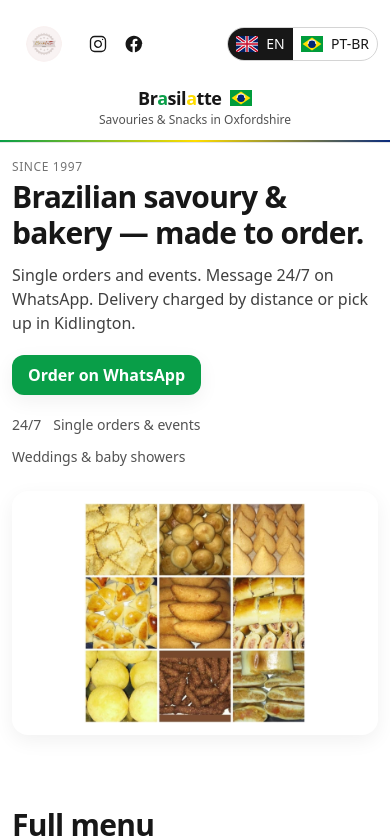
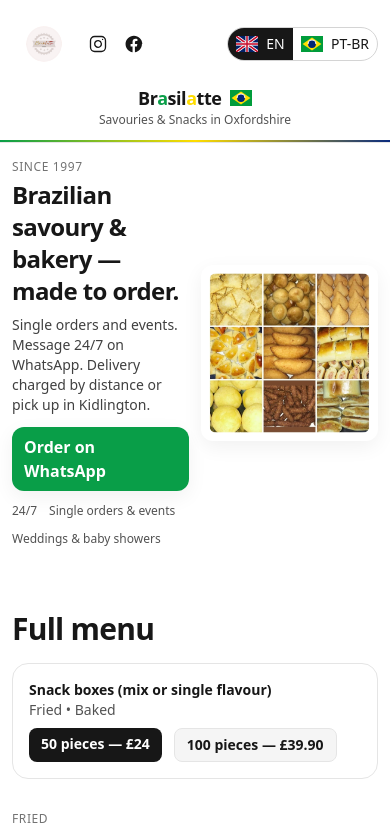
Before and after one commit to Shanlw440/brasilatte_website, a React (Vite) app: page / in a window 390 px wide. Shown: the top 839 px of the page. Built offline with nearby package versions, Linux system fonts and the light colour scheme.

Commit message:
Phone hero two-column (text left, photo right); footer simplified

```diff
--- a/src/App.jsx
+++ b/src/App.jsx
@@ -5,10 +5,7 @@
 import MainPhoto from "./assets/main_photo.JPG?url";
 import { messages } from "./i18n";
 
-/** Brand colours */
 const brand = { green: "#099E48", yellow: "#FFDD00", blue: "#0A2B7E" };
-
-/** WhatsApp (07594754354 -> E.164 without + or spaces) */
 const WHATSAPP_NUMBER = "447594754354";
 
 export default function App() {
@@ -99,7 +96,7 @@
 
   return (
     <div id="top" className="min-h-screen text-neutral-900">
-      <Header lang={lang} setLang={setLang} copy={copy} waLink={waLink} />
+      <Header lang={lang} setLang={setLang} copy={copy} />
       <Hero copy={copy} waLink={waLink} sinceLabel={t.since} />
       <MenuSections lang={lang} copy={copy} />
       <HowToOrder copy={copy} waLink={waLink} />
@@ -110,74 +107,43 @@
   );
 }
 
-/* ================= Header (mobile-friendly, no WhatsApp button in bar) ================= */
-
-function Header({ lang, setLang, copy /* waLink unused in header now */ }) {
+/* ================= Header (no WhatsApp in bar) ================= */
+function Header({ lang, setLang, copy }) {
   return (
     <header className="sticky top-0 z-40 bg-white/90 backdrop-blur border-b border-neutral-200">
       <div className="max-w-6xl mx-auto px-3 md:px-4 py-3 md:py-5">
-        {/* Phone layout: two rows so nothing overlaps */}
+        {/* Phone: two rows */}
         <div className="flex items-center justify-between md:hidden">
           <div className="flex items-center gap-2">
             <img src={Logo} alt="Brasilatte logo" className="h-16 w-auto" />
-            {/* socials next to logo */}
-            <a
-              href="https://instagram.com/brasilatte"
-              target="_blank"
-              rel="noreferrer"
-              aria-label="Instagram @brasilatte"
-              className="p-1 rounded-md hover:bg-neutral-100"
-            >
+            <a href="https://instagram.com/brasilatte" target="_blank" rel="noreferrer" className="p-1 rounded-md hover:bg-neutral-100" aria-label="Instagram">
               <InstagramIcon className="h-5 w-5" />
             </a>
-            <a
-              href="https://www.facebook.com/share/1ZTWWm2Dfe/?mibextid=wwXIfr"
-              target="_blank"
-              rel="noreferrer"
-              aria-label="Facebook"
-              className="p-1 rounded-md hover:bg-neutral-100"
-            >
+            <a href="https://www.facebook.com/share/1ZTWWm2Dfe/?mibextid=wwXIfr" target="_blank" rel="noreferrer" className="p-1 rounded-md hover:bg-neutral-100" aria-label="Facebook">
               <FacebookIcon className="h-5 w-5" />
             </a>
           </div>
-          <div className="flex items-center gap-2">
-            <FlagToggle lang={lang} setLang={setLang} />
-            {/* WhatsApp button removed */}
-          </div>
+          <FlagToggle lang={lang} setLang={setLang} />
         </div>
 
-        {/* brand line on phone */}
         <div className="md:hidden mt-2 text-center">
           <div className="inline-flex items-center gap-2">
             <h1 className="text-lg font-extrabold tracking-tight">
-              Br<span style={{ color: brand.green }}>a</span>sil
-              <span style={{ color: brand.yellow }}>a</span>tte
+              Br<span style={{ color: brand.green }}>a</span>sil<span style={{ color: brand.yellow }}>a</span>tte
             </h1>
             <img src={BR} alt="" className="h-4 w-auto" />
           </div>
           <div className="text-xs text-neutral-600">{copy.subtitleHeader}</div>
         </div>
 
-        {/* Tablet/Desktop layout stays centred like before */}
+        {/* Tablet/Desktop */}
         <div className="hidden md:flex items-center gap-4 relative">
           <img src={Logo} alt="Brasilatte logo" className="h-32 lg:h-36 w-auto" />
           <div className="flex items-center gap-2">
-            <a
-              href="https://instagram.com/brasilatte"
-              target="_blank"
-              rel="noreferrer"
-              aria-label="Instagram @brasilatte"
-              className="p-1 rounded-md hover:bg-neutral-100"
-            >
+            <a href="https://instagram.com/brasilatte" target="_blank" rel="noreferrer" className="p-1 rounded-md hover:bg-neutral-100" aria-label="Instagram">
               <InstagramIcon className="h-5 w-5" />
             </a>
-            <a
-              href="https://www.facebook.com/share/1ZTWWm2Dfe/?mibextid=wwXIfr"
-              target="_blank"
-              rel="noreferrer"
-              aria-label="Facebook"
-              className="p-1 rounded-md hover:bg-neutral-100"
-            >
+            <a href="https://www.facebook.com/share/1ZTWWm2Dfe/?mibextid=wwXIfr" target="_blank" rel="noreferrer" className="p-1 rounded-md hover:bg-neutral-100" aria-label="Facebook">
               <FacebookIcon className="h-5 w-5" />
             </a>
           </div>
@@ -185,17 +151,15 @@
           <div className="absolute inset-x-0 top-1/2 -translate-y-1/2 text-center pointer-events-none">
             <div className="inline-flex items-center gap-2">
               <h1 className="text-2xl lg:text-3xl font-extrabold tracking-tight">
-                Br<span style={{ color: brand.green }}>a</span>sil
-                <span style={{ color: brand.yellow }}>a</span>tte
+                Br<span style={{ color: brand.green }}>a</span>sil<span style={{ color: brand.yellow }}>a</span>tte
               </h1>
               <img src={BR} alt="" className="h-5 w-auto" />
             </div>
             <div className="mt-1 text-xs text-neutral-600">{copy.subtitleHeader}</div>
           </div>
 
-          <div className="ml-auto flex items-center gap-3">
+          <div className="ml-auto">
             <FlagToggle lang={lang} setLang={setLang} />
-            {/* WhatsApp button removed */}
           </div>
         </div>
       </div>
@@ -213,22 +177,16 @@
     <div className="inline-flex rounded-full border border-neutral-300 bg-white overflow-hidden text-sm">
       <button
         onClick={() => setLang("en")}
-        className={`px-2 py-1.5 flex items-center gap-2 ${
-          lang === "en" ? "bg-neutral-900 text-white" : "hover:bg-neutral-50"
-        }`}
-        aria-pressed={lang === "en"}
-        title="English"
+        className={`px-2 py-1.5 flex items-center gap-2 ${lang === "en" ? "bg-neutral-900 text-white" : "hover:bg-neutral-50"}`}
+        aria-pressed={lang === "en"} title="English"
       >
         <img src={UK} alt="English (UK)" className="h-4 w-auto" />
         <span>EN</span>
       </button>
       <button
         onClick={() => setLang("pt")}
-        className={`px-2 py-1.5 flex items-center gap-2 ${
-          lang === "pt" ? "bg-neutral-900 text-white" : "hover:bg-neutral-50"
-        }`}
-        aria-pressed={lang === "pt"}
-        title="Português (Brasil)"
+        className={`px-2 py-1.5 flex items-center gap-2 ${lang === "pt" ? "bg-neutral-900 text-white" : "hover:bg-neutral-50"}`}
+        aria-pressed={lang === "pt"} title="Português (Brasil)"
       >
         <img src={BR} alt="Português (Brasil)" className="h-4 w-auto" />
         <span>PT-BR</span>
@@ -237,44 +195,41 @@
   );
 }
 
-/* ================= Hero ================= */
-
+/* ================= Hero (two columns even on phones) ================= */
 function Hero({ copy, waLink, sinceLabel }) {
   return (
-    <section className="max-w-6xl mx-auto px-3 md:px-4 pt-4 md:pt-6 pb-10 md:pb-12 grid md:grid-cols-2 gap-6 md:gap-10 items-center">
-      <div>
+    <section className="max-w-6xl mx-auto px-3 md:px-4 pt-4 md:pt-6 pb-8 md:pb-12 grid grid-cols-2 gap-3 sm:gap-4 md:gap-10 items-center">
+      {/* Left: text */}
+      <div className="min-w-0">
         <div className="text-xs uppercase tracking-wider text-neutral-500">{sinceLabel}</div>
-        <h2 className="text-3xl md:text-5xl font-extrabold tracking-tight mt-1">{copy.heroTitle}</h2>
-        <p className="mt-3 md:mt-4 text-base md:text-lg text-neutral-700">{copy.heroSubtitle}</p>
-        <div className="mt-5 md:mt-6 flex flex-wrap gap-3">
+        <h2 className="text-2xl sm:text-3xl md:text-5xl font-extrabold tracking-tight mt-1">{copy.heroTitle}</h2>
+        <p className="mt-2 sm:mt-3 md:mt-4 text-sm sm:text-base md:text-lg text-neutral-700">{copy.heroSubtitle}</p>
+        <div className="mt-3 sm:mt-4 md:mt-6 flex flex-wrap gap-3">
           <a
             href={waLink}
-            className="px-4 py-2 rounded-xl text-white font-semibold shadow-soft"
+            className="px-3 sm:px-4 py-2 rounded-xl text-white font-semibold shadow-soft"
             style={{ backgroundColor: brand.green }}
-            target="_blank"
-            rel="noopener noreferrer"
+            target="_blank" rel="noopener noreferrer"
           >
             Order on WhatsApp
           </a>
         </div>
-        <div className="mt-5 md:mt-6 flex items-center gap-3 md:gap-4 text-sm text-neutral-600 flex-wrap">
+        <div className="mt-3 sm:mt-4 md:mt-6 flex items-center gap-3 md:gap-4 text-xs sm:text-sm text-neutral-600 flex-wrap">
           {copy.chips.map((c) => (
             <span key={c}>{c}</span>
           ))}
         </div>
       </div>
 
-      {/* Right column: hero photo */}
-      <div>
-        <div className="rounded-2xl md:rounded-3xl bg-white shadow-soft p-3 md:p-4">
-          <div className="rounded-xl md:rounded-2xl overflow-hidden">
+      {/* Right: photo */}
+      <div className="min-w-0">
+        <div className="rounded-xl md:rounded-3xl bg-white shadow-soft p-2 sm:p-3 md:p-4">
+          <div className="rounded-lg md:rounded-2xl overflow-hidden">
             <img
               src={MainPhoto}
               alt="Brasilatte — freshly made Brazilian snacks"
-              className="w-full h-[220px] sm:h-[260px] md:h-[340px] lg:h-[400px] object-contain object-center"
-              loading="eager"
-              decoding="async"
-              fetchpriority="high"
+              className="w-full h-[160px] sm:h-[220px] md:h-[340px] lg:h-[400px] object-contain object-center"
+              loading="eager" decoding="async" fetchpriority="high"
             />
           </div>
         </div>
@@ -284,7 +239,6 @@
 }
 
 /* ================= Menu ================= */
-
 function MenuSections({ lang, copy }) {
   const fried = [
     { en: "Coxinha de frango (chicken coxinha)", pt: "Coxinha de frango", tag: "" },
@@ -323,7 +277,6 @@
     <section id="menu" className="max-w-6xl mx-auto px-3 md:px-4 py-8">
       <h3 className="text-3xl font-extrabold tracking-tight">{copy.fullMenu}</h3>
 
-      {/* Boxes info (Fried + Baked) */}
       <div className="mt-4 rounded-2xl border border-neutral-200 bg-white p-4 flex flex-col gap-2 md:flex-row md:items-center md:justify-between">
         <div className="text-sm">
           <div className="font-semibold">{copy.boxesTitle}</div>
@@ -335,34 +288,26 @@
         </div>
       </div>
 
-      {/* Fried */}
       <MenuGrid title={copy.fried} items={fried.map((i) => ({ name: label(i), tag: i.tag }))} />
-      {/* Baked */}
       <MenuGrid title={copy.baked} items={baked.map((i) => ({ name: label(i) }))} />
-      {/* Pies */}
       <MenuGrid title={copy.pies} subtitle={copy.piesSizes} items={pies.map((p) => ({ name: label(p), note: p.note }))} />
-      {/* Bakery */}
       <MenuGrid title={copy.bakery} items={bakery.map((b) => ({ name: label(b), note: b.note }))} />
 
-      {/* Notes */}
       <div className="mt-6 text-sm text-neutral-600">{copy.commercial}</div>
       <div className="text-xs text-neutral-500 mt-1">{copy.allergen}</div>
     </section>
   );
 }
 
-/* 3-up photo-first cards on phones */
+/* 3-up grid on phones */
 function MenuGrid({ title, items, subtitle }) {
   return (
     <section className="mt-8">
       <div className="text-xs uppercase tracking-wider text-neutral-500">{title}</div>
       {subtitle && <div className="mt-1 text-sm text-neutral-600">{subtitle}</div>}
-
-      {/* 3 columns by default (phones) */}
       <div className="mt-3 grid grid-cols-3 gap-2 sm:gap-3 md:grid-cols-3 lg:grid-cols-3">
         {items.map((i) => (
           <div key={i.name} className="rounded-xl border border-neutral-200 bg-white overflow-hidden">
-            {/* square image area */}
             <div className="aspect-square bg-neutral-100 grid place-items-center text-neutral-500 text-[11px] sm:text-sm">
               Photo coming soon
             </div>
@@ -383,7 +328,6 @@
 }
 
 /* ================= How to order ================= */
-
 function HowToOrder({ copy, waLink }) {
   return (
     <section id="howto" className="max-w-6xl mx-auto px-3 md:px-4 py-10">
@@ -396,8 +340,7 @@
             href={waLink}
             className="px-4 py-2 rounded-xl text-white font-semibold shadow-soft"
             style={{ backgroundColor: brand.green }}
-            target="_blank"
-            rel="noopener noreferrer"
+            target="_blank" rel="noopener noreferrer"
           >
             WhatsApp
           </a>
@@ -407,8 +350,7 @@
             )}`}
             className="px-4 py-2 rounded-xl font-semibold"
             style={{ backgroundColor: brand.blue, color: "white" }}
-            target="_blank"
-            rel="noopener noreferrer"
+            target="_blank" rel="noopener noreferrer"
           >
             Maps
           </a>
@@ -420,7 +362,6 @@
 }
 
 /* ================= Reviews ================= */
-
 function Reviews({ copy }) {
   const reviews =
     copy.reviewsTitle === "Reviews"
@@ -437,11 +378,11 @@
           { name: "Moisés", quote: "Os pastéis chegaram crocantes e fresquinhos. Vou pedir de novo." },
         ];
 
-  // Phones: horizontal swipe row; md+: grid
   return (
     <section id="reviews" className="max-w-6xl mx-auto px-3 md:px-4 py-10">
       <div className="text-xs uppercase tracking-wider text-neutral-500">{copy.reviewsTitle}</div>
 
+      {/* phones: swipe row */}
       <div className="mt-3 md:hidden -mx-3 px-3 overflow-x-auto flex gap-3 snap-x snap-mandatory">
         {reviews.map((r, idx) => (
           <div key={idx} className="min-w-[85%] snap-center rounded-2xl border border-neutral-200 bg-white p-5">
@@ -451,6 +392,7 @@
         ))}
       </div>
 
+      {/* md+: grid */}
       <div className="hidden md:grid grid-cols-2 lg:grid-cols-4 gap-4 mt-3">
         {reviews.map((r, idx) => (
           <div key={idx} className="rounded-2xl border border-neutral-200 bg-white p-5">
@@ -464,7 +406,6 @@
 }
 
 /* ================= About ================= */
-
 function About({ copy }) {
   return (
     <section id="about" className="max-w-6xl mx-auto px-3 md:px-4 py-10">
@@ -487,19 +428,12 @@
   );
 }
 
-/* ================= Footer (compact bar on phones) ================= */
-
+/* ================= Footer (compact; removed long “Brasilatte” text) ================= */
 function Footer({ copy }) {
   return (
     <footer className="mt-12">
       <div className="bg-neutral-50 border-t border-neutral-200">
-        <div className="max-w-6xl mx-auto px-3 md:px-4 py-5 grid grid-cols-2 md:grid-cols-4 gap-4 items-start text-sm">
-          <div>
-            <div className="font-semibold">Brasilatte</div>
-            <p className="text-neutral-600 mt-1">
-              {copy.open247} {copy.catering}
-            </p>
-          </div>
+        <div className="max-w-6xl mx-auto px-3 md:px-4 py-5 grid grid-cols-2 md:grid-cols-3 gap-4 items-start text-sm">
           <div>
             <div className="font-semibold">Contact</div>
             <p className="text-neutral-600 mt-1">
@@ -516,15 +450,10 @@
           <div>
             <div className="font-semibold">Social</div>
             <div className="mt-1 flex items-center gap-2">
-              <a href="https://instagram.com/brasilatte" target="_blank" rel="noreferrer" className="p-1">
+              <a href="https://instagram.com/brasilatte" target="_blank" rel="noreferrer" className="p-1" aria-label="Instagram">
                 <InstagramIcon className="h-5 w-5" />
               </a>
-              <a
-                href="https://www.facebook.com/share/1ZTWWm2Dfe/?mibextid=wwXIfr"
-                target="_blank"
-                rel="noreferrer"
-                className="p-1"
-              >
+              <a href="https://www.facebook.com/share/1ZTWWm2Dfe/?mibextid=wwXIfr" target="_blank" rel="noreferrer" className="p-1" aria-label="Facebook">
                 <FacebookIcon className="h-5 w-5" />
               </a>
             </div>
@@ -532,16 +461,10 @@
         </div>
       </div>
 
-      {/* Attribution */}
-      <div className="border-t border-neutral-200 bg-neutral-50">
+      <div className="border-top border-neutral-200 bg-neutral-50">
         <div className="max-w-6xl mx-auto px-3 md:px-4 py-3 text-xs text-neutral-500">
           Website created by{" "}
-          <a
-            className="underline hover:text-neutral-700"
-            href="https://shannonwiseanalytics.com/"
-            target="_blank"
-            rel="noreferrer"
-          >
+          <a className="underline hover:text-neutral-700" href="https://shannonwiseanalytics.com/" target="_blank" rel="noreferrer">
             Shannon Wise
           </a>
         </div>
@@ -550,20 +473,10 @@
   );
 }
 
-/* ================= Icons (inline SVG) ================= */
-
+/* ================= Icons ================= */
 function InstagramIcon({ className = "h-5 w-5" }) {
   return (
-    <svg
-      className={className}
-      viewBox="0 0 24 24"
-      fill="none"
-      stroke="currentColor"
-      strokeWidth="1.6"
-      strokeLinecap="round"
-      strokeLinejoin="round"
-      aria-hidden="true"
-    >
+    <svg className={className} viewBox="0 0 24 24" fill="none" stroke="currentColor" strokeWidth="1.6" strokeLinecap="round" strokeLinejoin="round" aria-hidden="true">
       <rect x="3" y="3" width="18" height="18" rx="5" ry="5"></rect>
       <path d="M16 11.37A4 4 0 1 1 12.63 8 4 4 0 0 1 16 11.37z"></path>
       <line x1="17.5" y1="6.5" x2="17.5" y2="6.5"></line>
```
